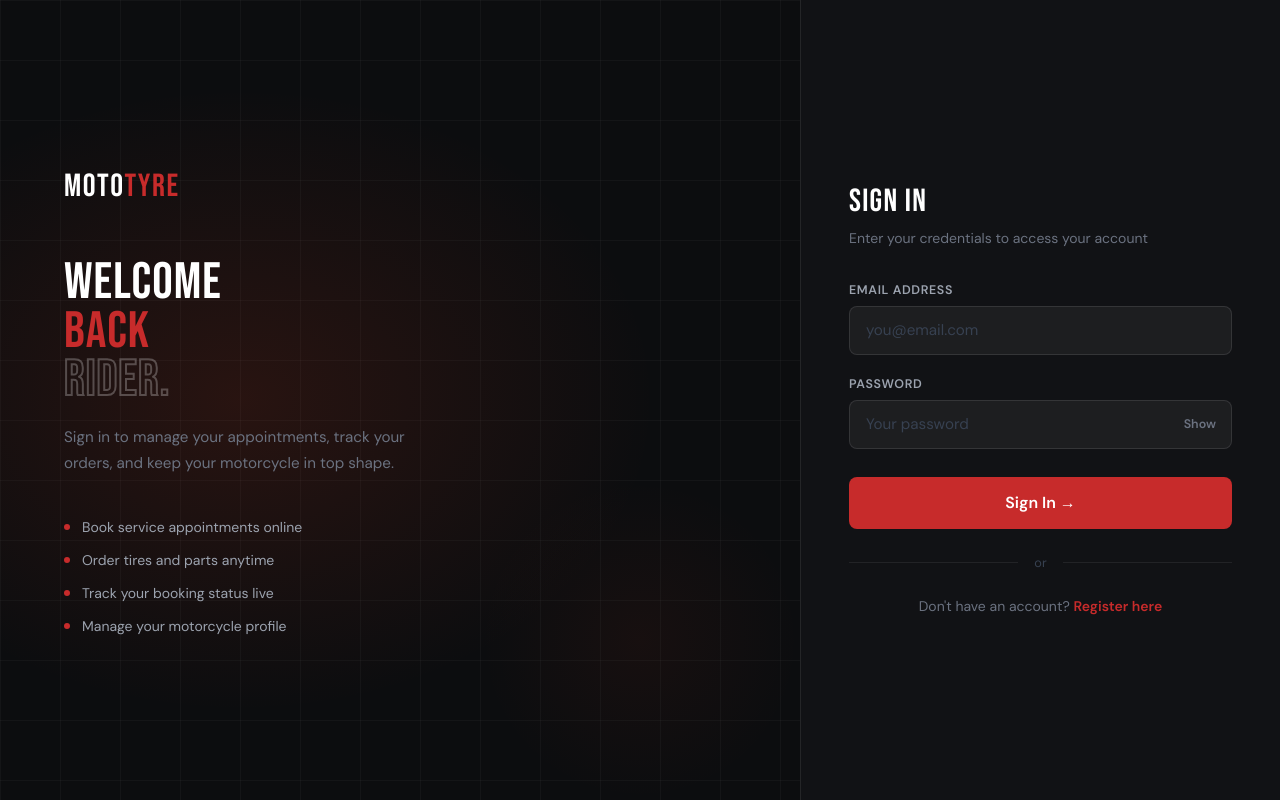
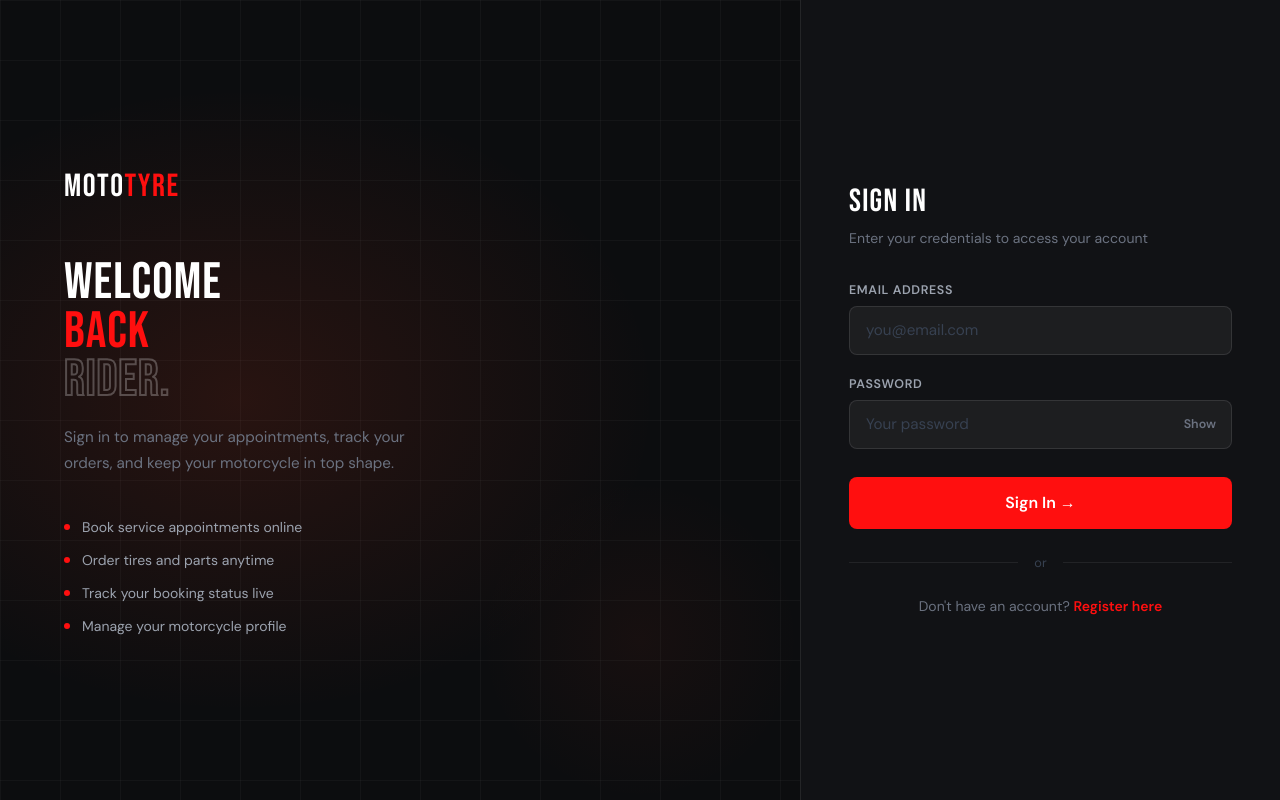
Before and after one commit to curameng-sys/mototyre, a Flask app: page /login in a window 1280 px wide. Run offline with Flask 3, Linux system fonts and the light colour scheme.

Commit message:
updated login system

```diff
--- a/templates/login.html
+++ b/templates/login.html
@@ -10,7 +10,7 @@
 
       :root {
         --ink: #0c0d0f;
-        --red: #c72b2b;
+        --red: #ff0f0f;
         --border: rgba(255,255,255,0.08);
       }
 
--- a/templates/register.html
+++ b/templates/register.html
@@ -10,7 +10,7 @@
 
       :root {
         --ink: #0c0d0f;
-        --red: #c72b2b;
+        --red: #ff0f0f;
         --border: rgba(255,255,255,0.08);
       }
 
```
Also changed, not shown: 1 other file.
